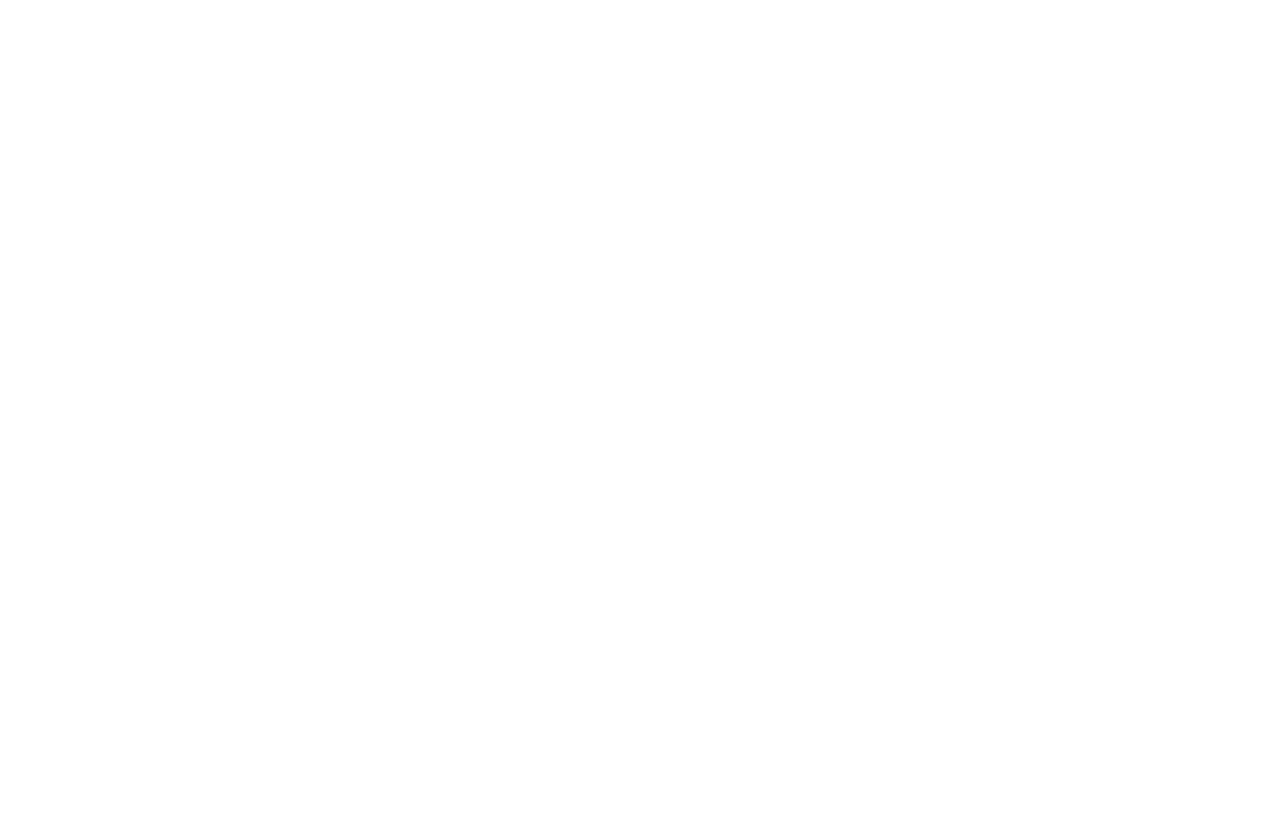
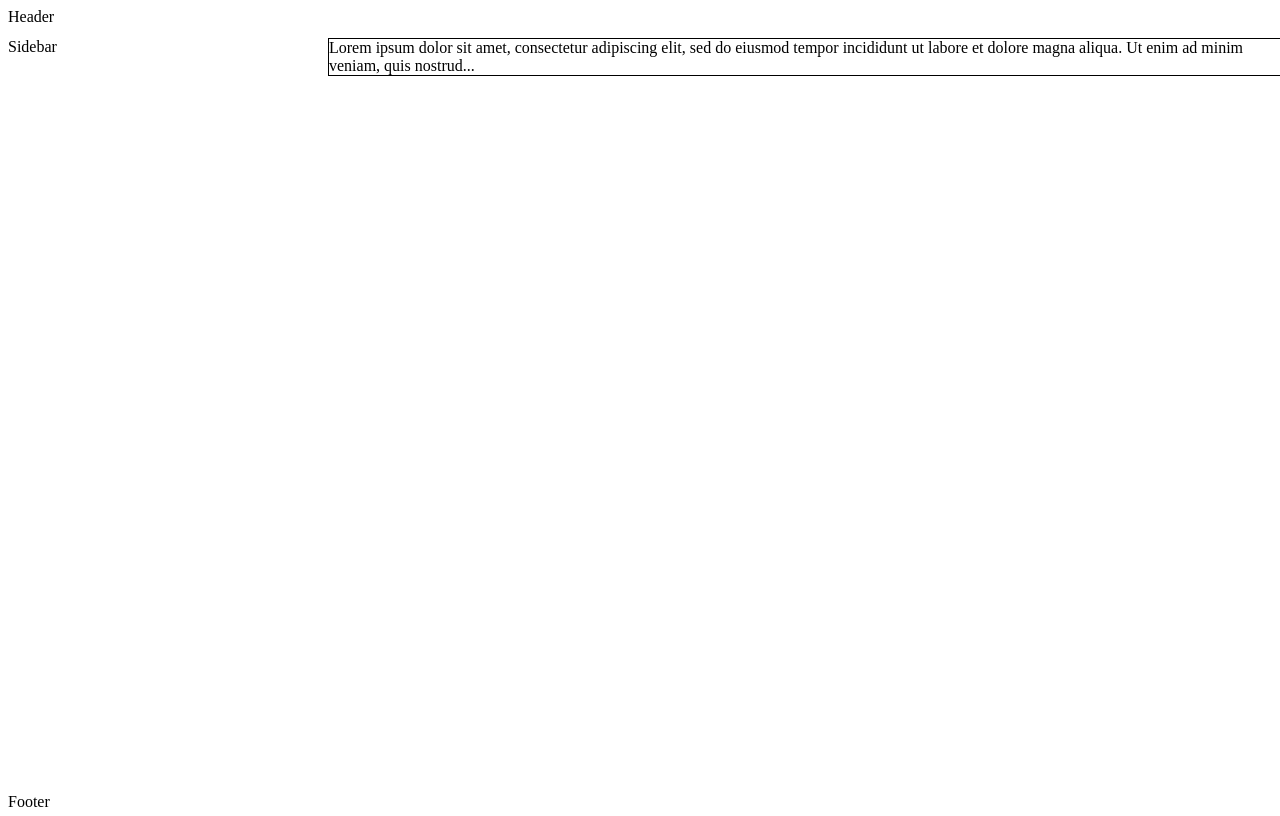
Before and after one commit to BigFatDuck1/sticky-scrolling-basic-grid, a plain HTML site: page index.html in a window 1280 px wide. Drawn offline with Linux system fonts and the light colour scheme.

Commit message:
Set up sidebar and grid inside content section

```diff
--- a/index.html
+++ b/index.html
@@ -9,15 +9,22 @@
 <body>
     <div class="main_container">
         <div class="header">
-
+            Header
         </div>
 
         <div class="content">
-
+            <div class="sidebar">
+                Sidebar
+            </div>
+            <div class="content_grid">
+                <div class="card">
+                    Lorem ipsum dolor sit amet, consectetur adipiscing elit, sed do eiusmod tempor incididunt ut labore et dolore magna aliqua. Ut enim ad minim veniam, quis nostrud...
+                </div>
+            </div>
         </div>
 
         <div class="footer">
-
+            Footer
         </div>
     </div>
 </body>
--- a/style.css
+++ b/style.css
@@ -1,9 +1,28 @@
 body {
     overflow: hidden;
+}
+
+:root {
+    --header-size: 30px;
+    --footer-size: 15px;
 }
 
 .main_container {
     /* Contains entire page */
     height: 100dvh;
     width: 100dvw;
+    /* Grid properties */
+    display: grid;
+    grid-template-columns: 1fr;
+    grid-template-rows: var(--header-size) 1fr var(--footer-size);
 }
+
+.content {
+    display: grid;
+    grid-template-columns: 1fr 3fr;
+    overflow: hidden;
+}
+
+.card {
+    border: 1px solid black;
+}
```
